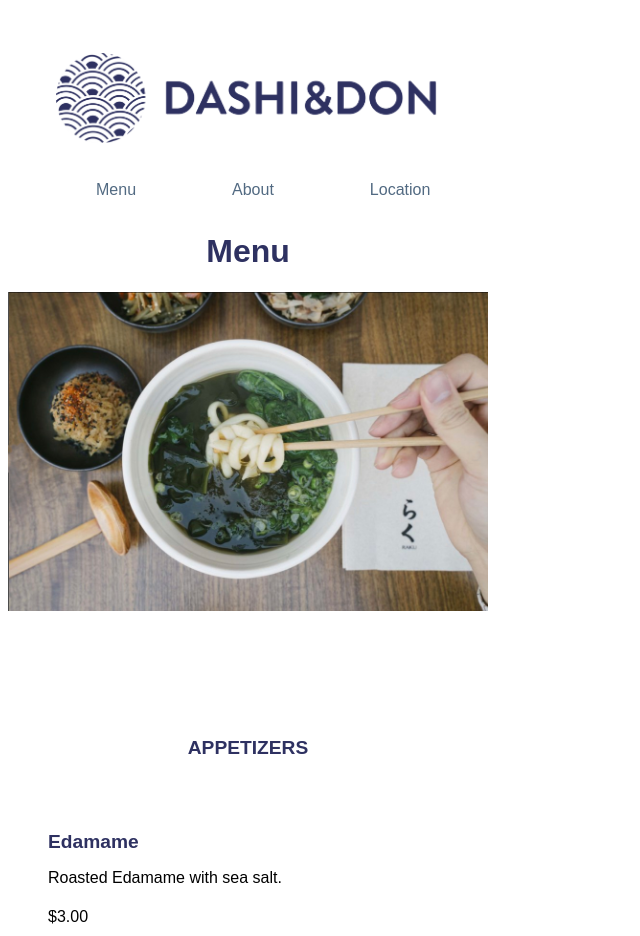
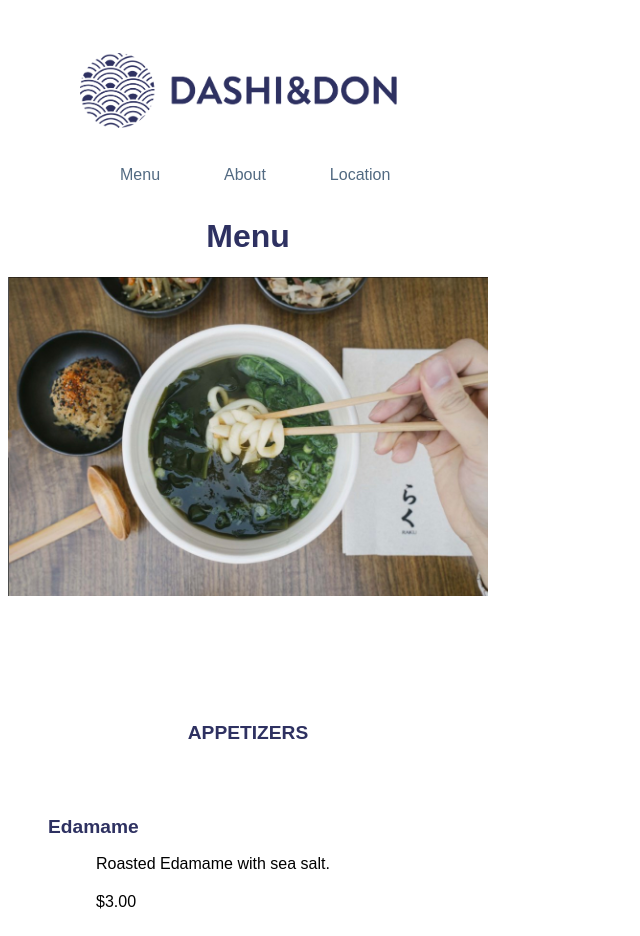
Before and after one commit to atong06/atong06.github.io, a plain HTML site: page grc338/website-mobile-first/menu.html in a window 1280 px wide. Shown: the top 936 px of the page, without its empty margins (0-640 px from the left). Drawn offline with Linux system fonts and the light colour scheme; a web font is replaced by a local one.

Commit message:
Add files via upload

```diff
--- a/grc338/website-mobile-first/style.css
+++ b/grc338/website-mobile-first/style.css
@@ -7,12 +7,12 @@ body{
 }
 
 div.container{
-    max-width: 30em;
+    max-width: 25em;
     margin: auto;
 }
 
 .logo{
-  max-width: 24em;
+  max-width: 20em;
   padding: 2em 0em 0em 0em;
 }
 
@@ -21,7 +21,7 @@ a:link {
   color: rgb(82 106 130);
   text-decoration: none;
   float: left;
-  padding: 0em 3em 2em 3em ;
+  margin: 0em 2em 2em 2em ;
 
 }
 
@@ -41,6 +41,7 @@ h1 {
     font-style: normal;
     font-size:2em;
     text-align: center;
+    padding: 0em 6em 0em 6em;
 
    }
 
@@ -75,7 +76,8 @@ p{
     color: rgb(0 0 0);
     font-family: brandon-grotesque, sans-serif;
     font-style: normal;
-    padding: 0em 0em 0em 0em;
+    padding: 0em 0em 0em 3em;
+
 
 }
 
```
